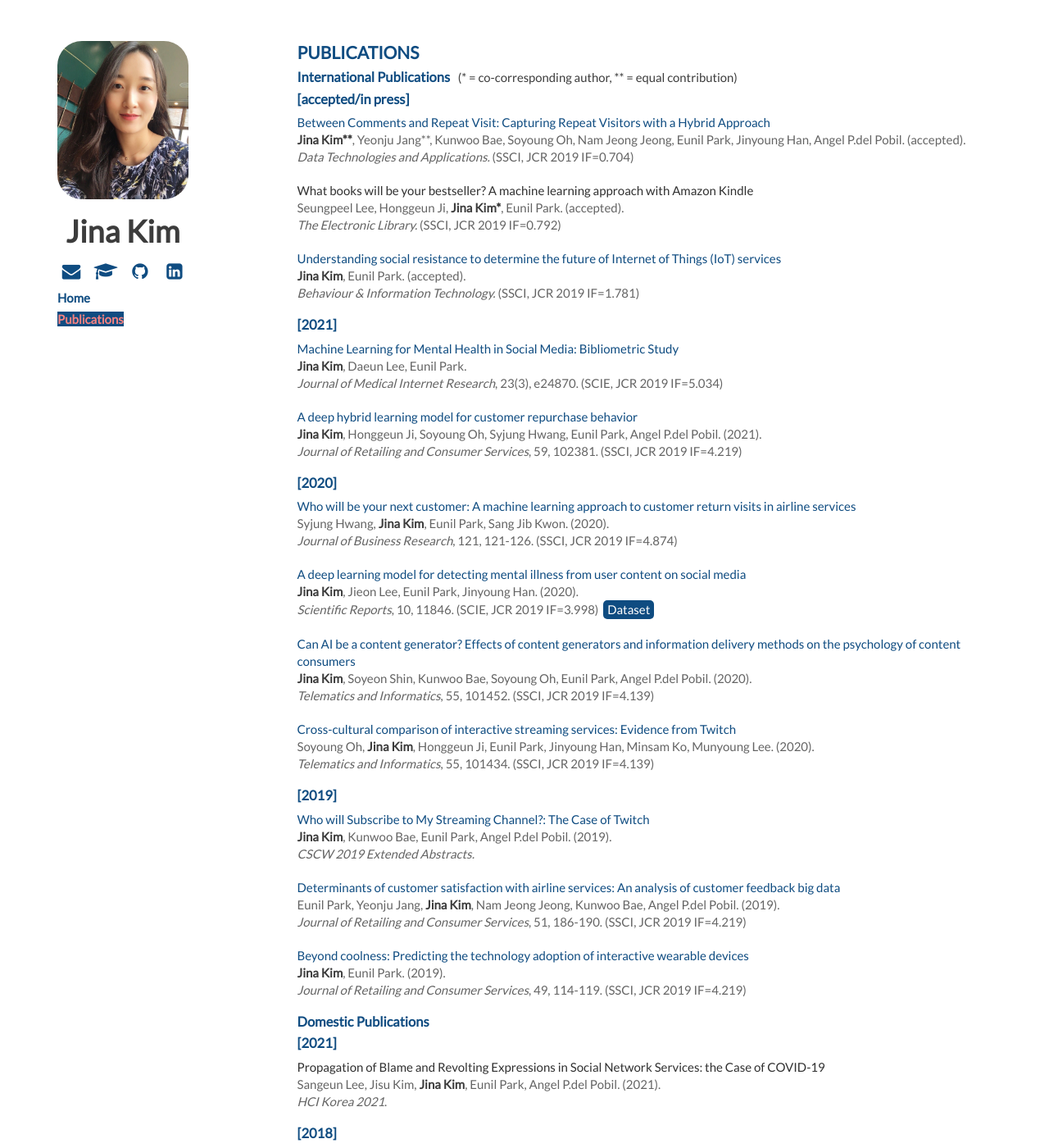
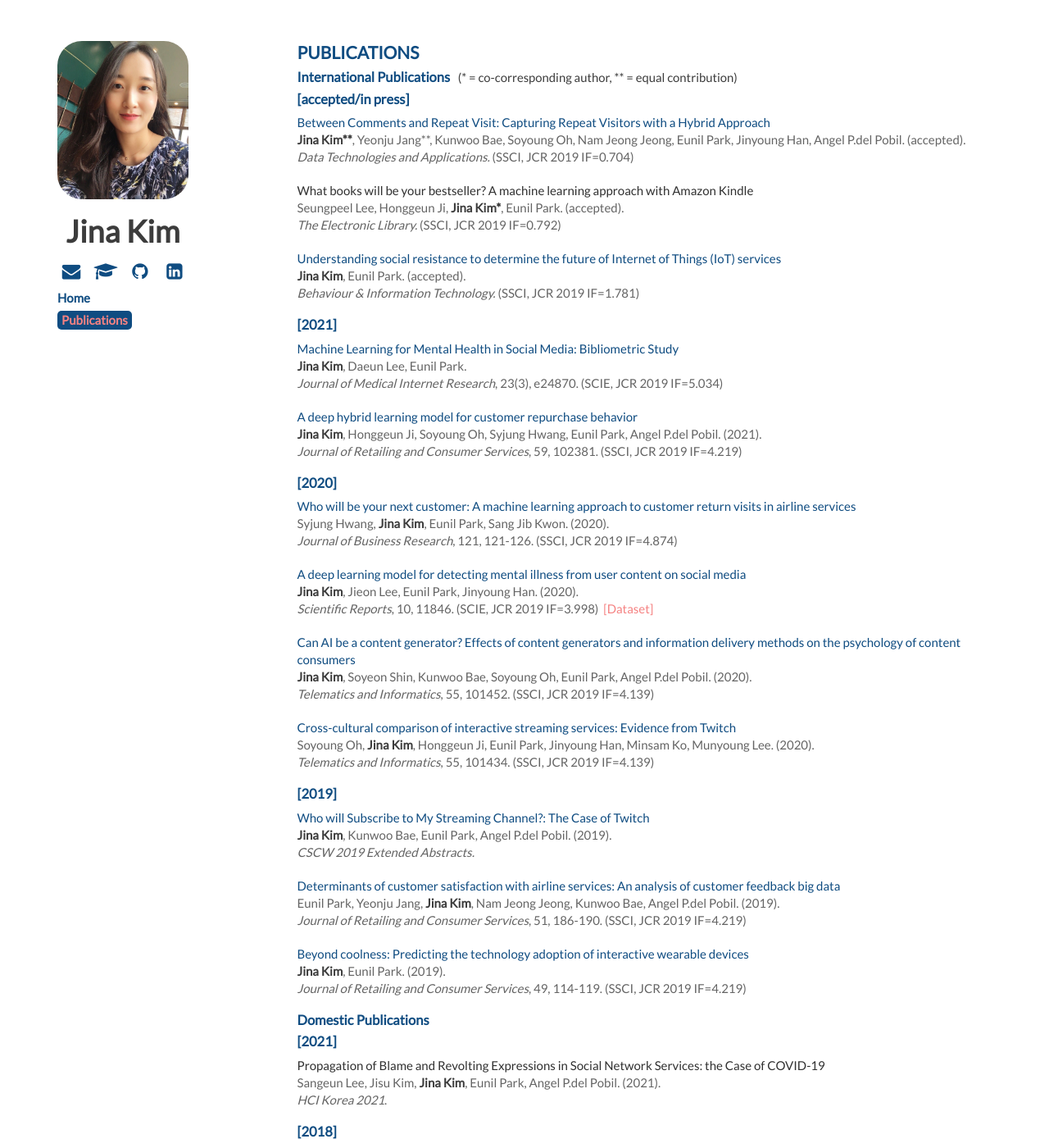
Before and after one commit to Jina-Kim/Jina-Kim.github.io, a Jekyll site: the page built from publications/index.html, in a window 1280 px wide and 1400 px high. Shown: the whole window at 82% size. Built offline with Jekyll 4.4.1, drawn with Linux system fonts in a browser that asks for light colours; nearby versions of some CDN libraries.

Commit message:
Update layout.html

```diff
--- a/_includes/fun_projects.html
+++ b/_includes/fun_projects.html
@@ -5,7 +5,7 @@
       <div class="project">
         <img src="{{ site.baseurl }}assets/images/project1.png" class="project_image" data-toggle="modal" data-target="#myModal" style="cursor: pointer;">
         Drone Live Video Streaming Solution using Raspberry PI <br>
-          HIFLY Team Project &nbsp; <a class="btn_dataset" href="https://youtu.be/55R1oghmro4">Video</a>
+          HIFLY Team Project &nbsp; <a class="btn_dataset" href="https://youtu.be/55R1oghmro4">[Video]</a>
         <p>
           We implemented a streaming system which can forward live video stream to multiple users from a Phantom4, a drone made by DJI.
           Also, we constructed the streaming server on Raspberry Pi 3 board for high mobility.
--- a/_layouts/layout.html
+++ b/_layouts/layout.html
@@ -21,7 +21,6 @@
                 <div class="fixed-condition">
                     <img src="{{ site.website_full }}static/img/profile.jpg" class="me">
                     <h1 id="my_name">{{ site.name }}</h1>
-
                     <h2 id="my_link"><a href="{{ site.email_full }}"><i class="fa fa-envelope fa-fw"></i></a> &nbsp; <a href="{{ site.google_scholar }}"> <i class="fa fa-graduation-cap fa-fw"></i></a> &nbsp; <a href="{{ site.github }}"><i class="fa fa-github fa-fw"></i></a> &nbsp; <a href="{{ site.linkedin }}"><i class="fa fa-linkedin-square fa-fw"></i></a></h2>
 
                     {% assign current = page.url | downcase | split: '/' %}
--- a/publications/index.html
+++ b/publications/index.html
@@ -65,7 +65,7 @@ layout: layout
         <header>
             <a href="https://www.nature.com/articles/s41598-020-68764-y" class="paper_link">A deep learning model for detecting mental illness from user content on social media</a><br/>
             <span> <em>Jina Kim</em>, Jieon Lee, Eunil Park, Jinyoung Han. (2020).</span><br/>
-            <span><i>Scientific Reports</i>, 10, 11846. (SCIE, JCR 2019 IF=3.998)&nbsp; <a class="btn_dataset" href="{{site.baseurl}}/dataset/20srep-mental">Dataset</a></span>
+            <span><i>Scientific Reports</i>, 10, 11846. (SCIE, JCR 2019 IF=3.998)&nbsp; <a class="btn_dataset" href="{{site.baseurl}}/dataset/20srep-mental">[Dataset]</a></span>
         </header>
     </article>
 
--- a/static/css/main.css
+++ b/static/css/main.css
@@ -11,14 +11,7 @@ body {
 
 /* button */
 .btn_dataset {
-    background-color: #0F4C81;
-    color: white;
-    border-radius: 5px;
-    padding: 1px 5px;
-    text-align: center;
-    text-decoration: none;
-    display: inline-block;
-    transition-duration: 0.4s;
+    color: #F58282;
     cursor: pointer;
 }
 
@@ -69,6 +62,12 @@ h1 {
 .current{
     color: #F58282;
     background-color: #0F4C81;
+    border-radius: 5px;
+    padding: 1px 5px;
+    text-align: center;
+    text-decoration: none;
+    display: inline-block;
+    transition-duration: 0.4s;
 }
 
 h2 {
```
